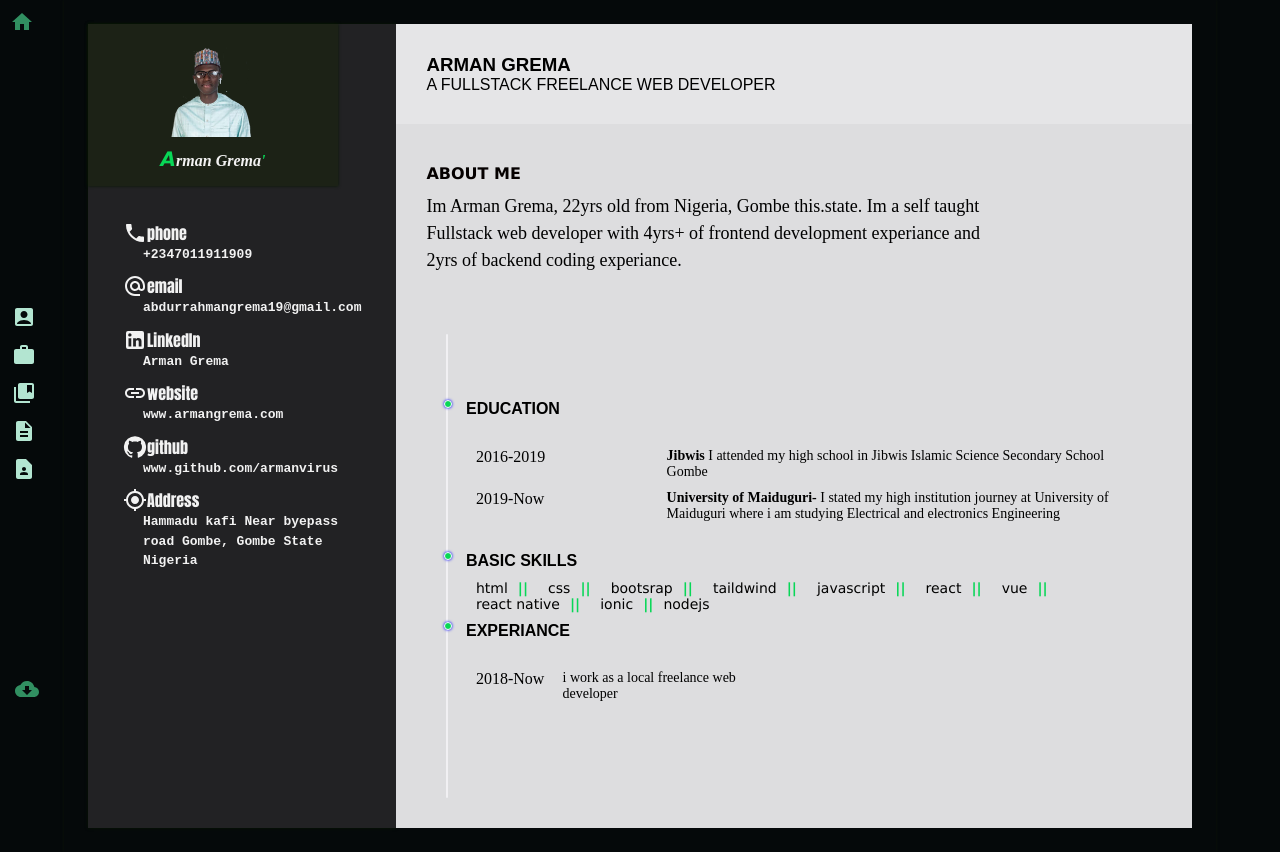
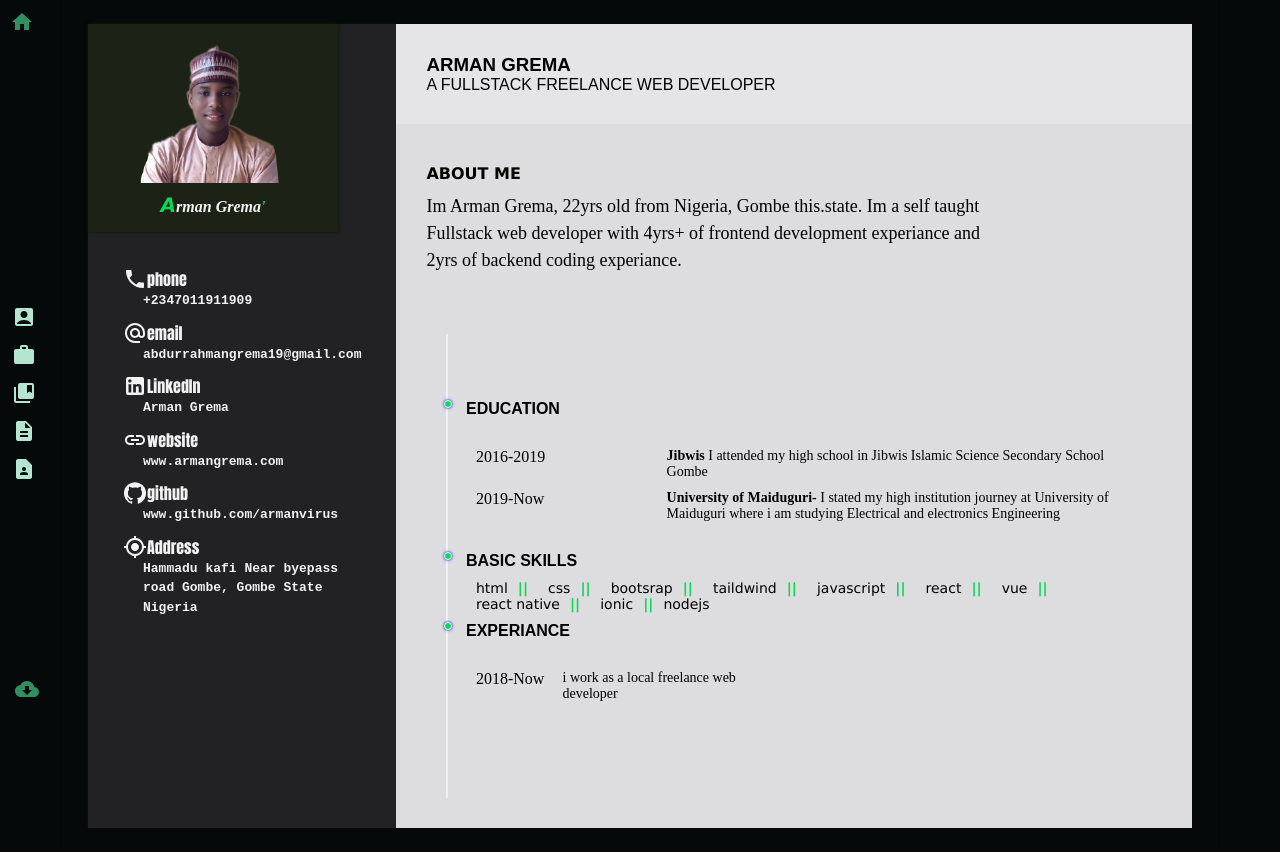
Before and after one commit to armanvirus/My_personal_web_site, a React (Create React App) app: page /Resume in a window 1280 px wide. Built offline with nearby package versions, Linux system fonts and the light colour scheme.

Commit message:
added my picture resume

```diff
--- a/src/Screens/Resume.js
+++ b/src/Screens/Resume.js
@@ -1,6 +1,6 @@
 import React from "react"
 import "../Resume.css";
-import Aminu1 from"../Images/Aminu1.png"
+import Arman from"../Images/arman.png"
 import Nav from "./Nav";
 import MyLocationIcon from "@mui/icons-material/MyLocation";
 import GitHubIcon from "@mui/icons-material/GitHub"
@@ -15,7 +15,7 @@ import LinkIcon from "@mui/icons-material/Link"
         <div className="resume">
         <div className="resume-left">
             <div className="resume-img">
-                <img src={Aminu1} alt="my image"/>
+                <img src={Arman} alt="my image"/>
                 <p> Arman Grema</p>
             </div>
 
```
Also changed, not shown: src/Images/arman.png (added).
